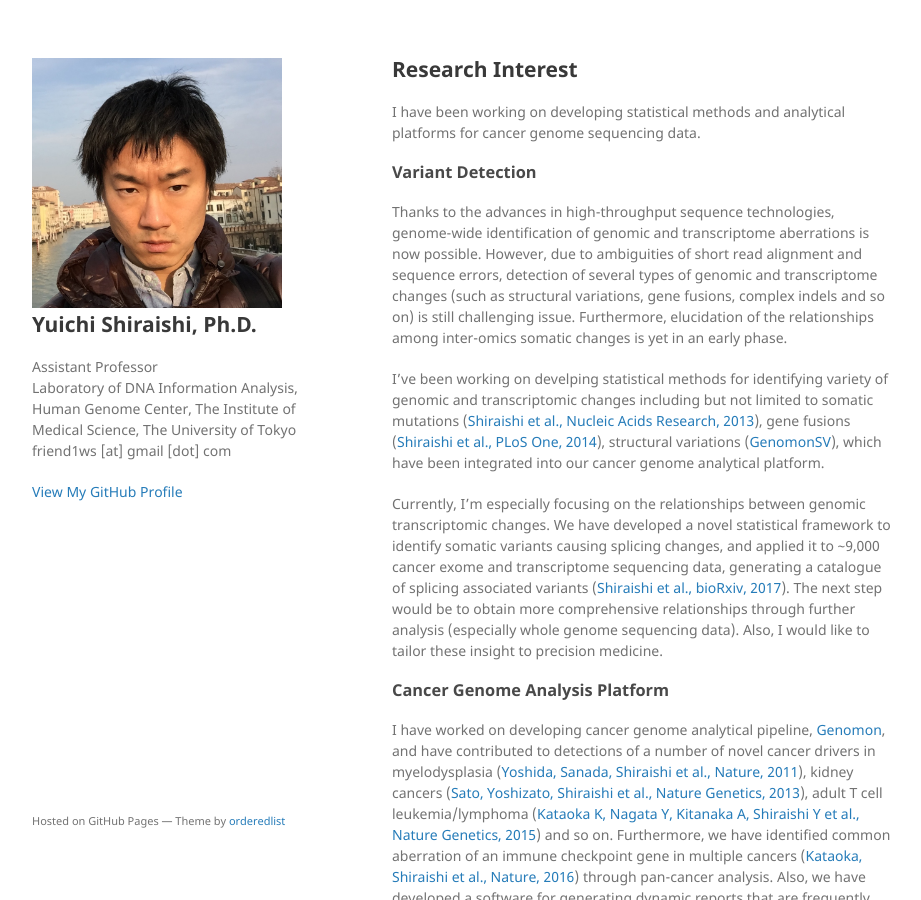
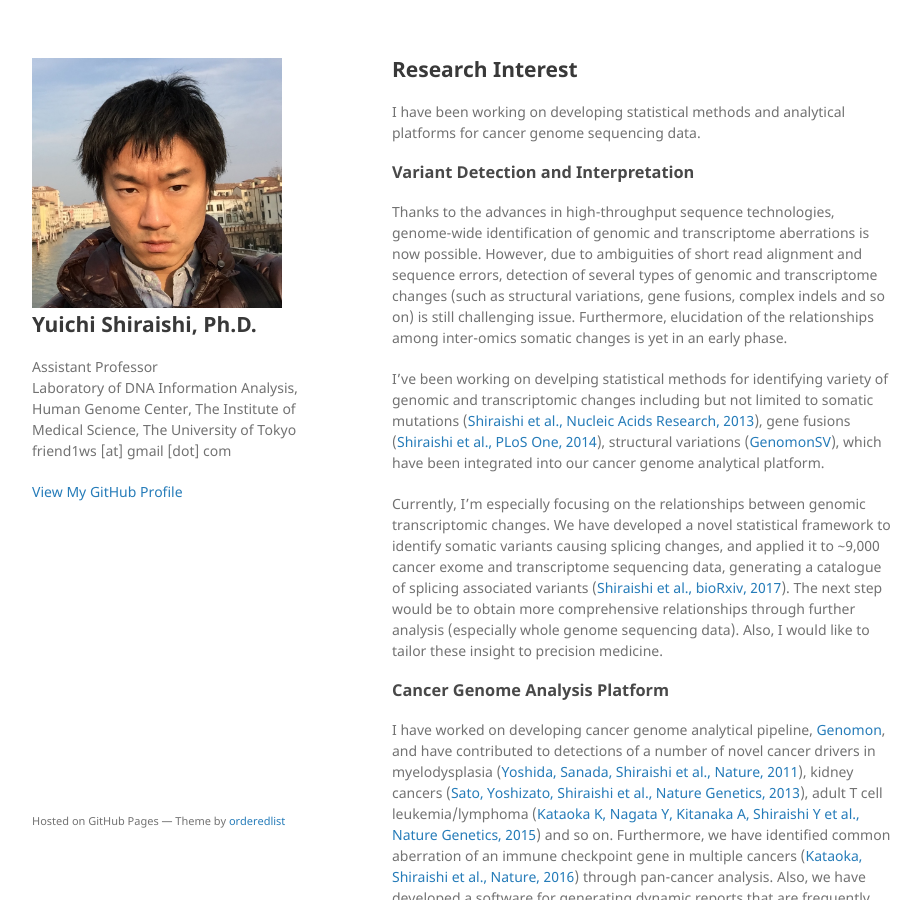
Before and after one commit to friend1ws/friend1ws.github.io, a Jekyll site: the page built from index.md, in a window 1280 px wide and 900 px high. Shown: the whole window, without its empty margins (178-1099 px from the left). Built offline with Jekyll 4.4.1, drawn with Linux system fonts in a browser that asks for light colours; our own code applies the rules of GitHub Pages for plain Markdown files.

Commit message:
Update index.md

```diff
--- a/index.md
+++ b/index.md
@@ -6,7 +6,7 @@ layout: default
 
 I have been working on developing statistical methods and analytical platforms for cancer genome sequencing data.
 
-### [](#header-3)Variant Detection
+### [](#header-3)Variant Detection and Interpretation
 
 Thanks to the advances in high-throughput sequence technologies,
 genome-wide identification of genomic and transcriptome aberrations is
```
